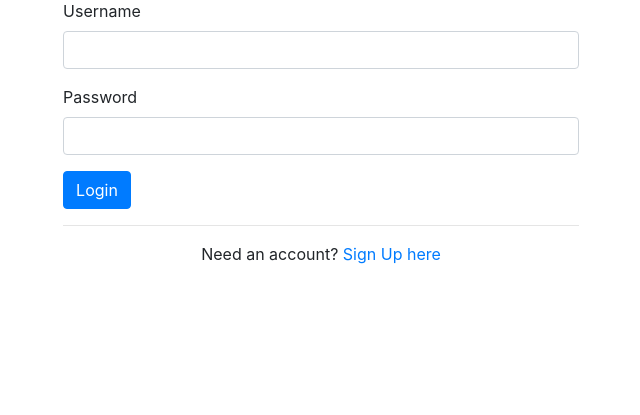
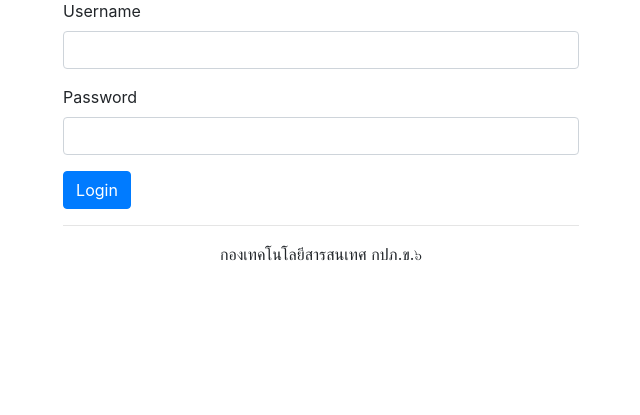
Before and after one commit to rutthawitc/docs_mgmt, a Django app: page /login/ in a window 1280 px wide. Shown: the part 249-664 px from the top of the page, without its empty margins (319-959 px from the left). Run offline with Django 3.2, Linux system fonts and the light colour scheme; some libraries are stand-ins or nearby versions.

Commit message:
-Fix text on login.html

```diff
--- a/docsmgmt_project/docsmgmt/templates/docsmgmt/login.html
+++ b/docsmgmt_project/docsmgmt/templates/docsmgmt/login.html
@@ -27,7 +27,7 @@
             </form>
             <hr>
             <div class="text-center">
-                Need an account? <a href="">Sign Up here</a>
+                กองเทคโนโลยีสารสนเทศ กปภ.ข.๖
             </div>
         </div>
     </div>
```
